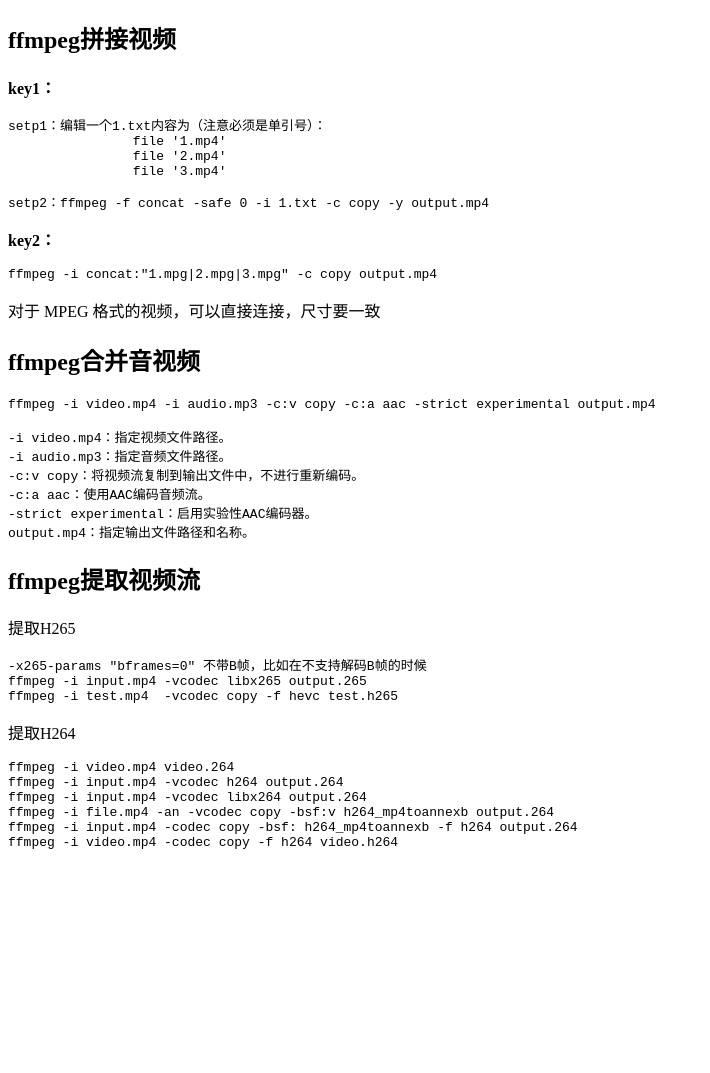
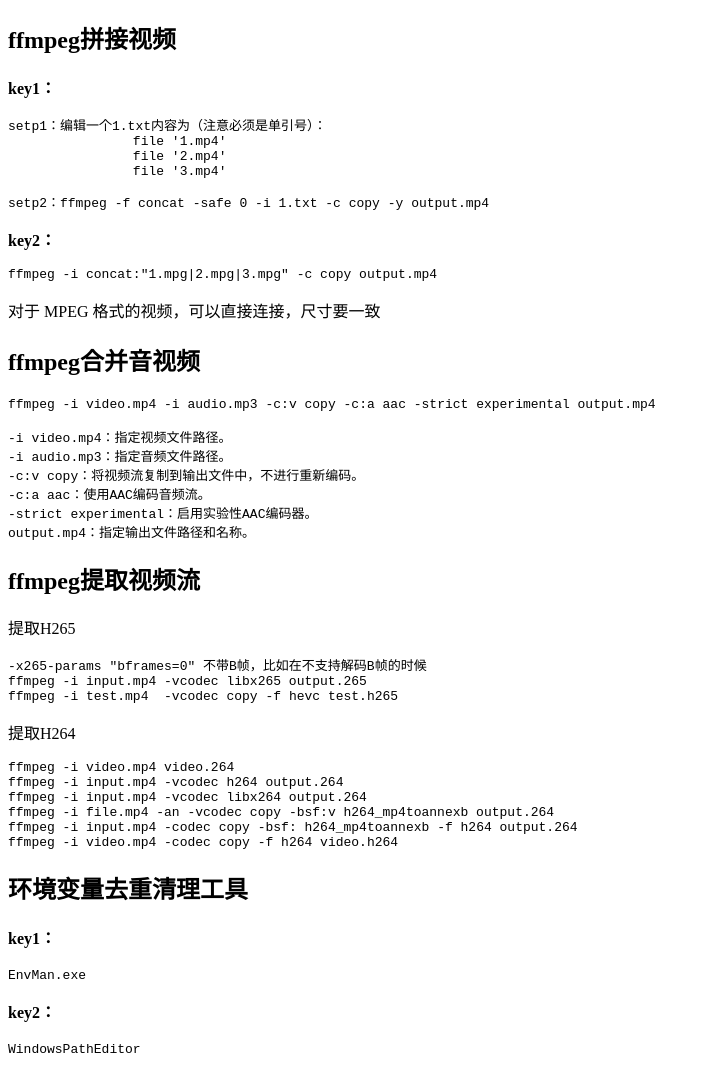
Before and after one commit to LORDlude/LORDlude.github.io, a Jekyll site: the page built from learning/knowledge.md, in a window 1280 px wide. Shown: the whole page, without its empty margins (0-710 px from the left). Built offline with Jekyll 4.4.1, drawn with Linux system fonts in a browser that asks for light colours; our own code applies the rules of GitHub Pages for plain Markdown files; comment, search, counter and statistics services are not loaded; before the commit the page ends 900 px from its top, so only the background shows below that.

Commit message:
add env clean soft

````diff
--- a/learning/knowledge.md
+++ b/learning/knowledge.md
@@ -54,3 +54,13 @@ ffmpeg -i file.mp4 -an -vcodec copy -bsf:v h264_mp4toannexb output.264
 ffmpeg -i input.mp4 -codec copy -bsf: h264_mp4toannexb -f h264 output.264
 ffmpeg -i video.mp4 -codec copy -f h264 video.h264
 ```
+
+## 环境变量去重清理工具
+
+**key1：**
+
+`EnvMan.exe`
+
+**key2：**
+
+`WindowsPathEditor`
````
